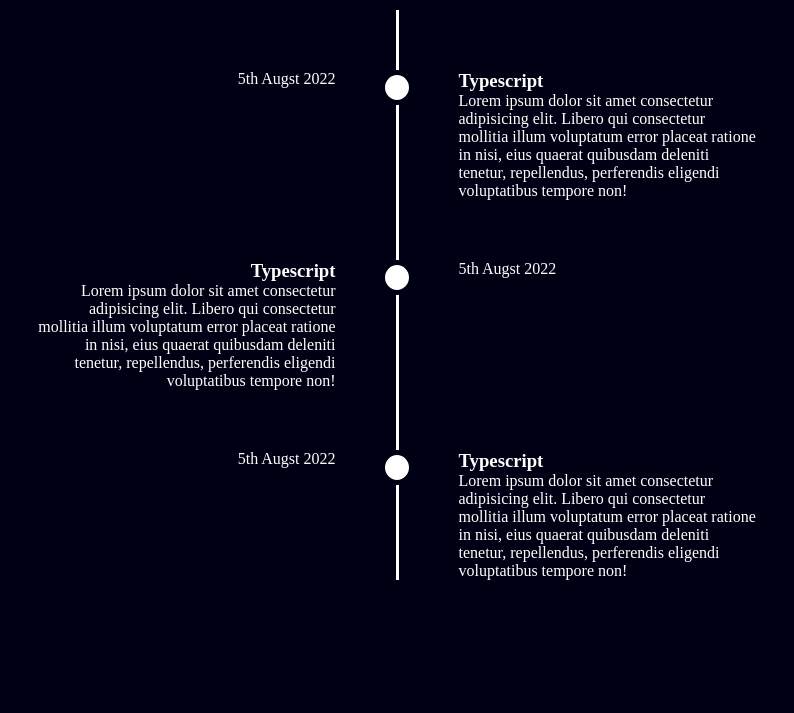
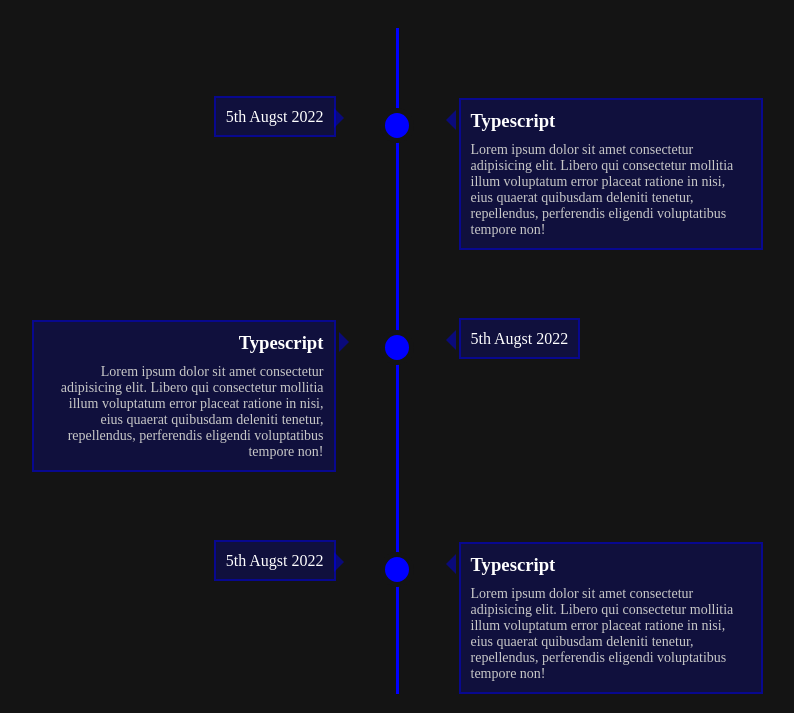
Before and after one commit to osbc2022/programming-language-timeline-website, a plain HTML site: page index.html in a window 1280 px wide. Shown: the part 87-800 px from the top of the page, without its empty margins (243-1037 px from the left). Drawn offline with Linux system fonts and the light colour scheme.

Commit message:
BREAK THOUGH: changed the ui of the site

```diff
--- a/css/index.css
+++ b/css/index.css
@@ -5,31 +5,77 @@
     text-decoration: none;
 }
 :root{
-    --bg : rgba(0,0,20,1);
+    --bg : rgba(20,20,20,1);
 }
 body{
     background-color: var(--bg);
     color: white;
 }
 .heading{
-    margin:30px
+    margin:30px;
+    color: orange;
 }
 .timeline{
     display: flex;
     justify-content: center;
 }
 .timeline .date{
-    /* text-align: right; */
-    width: 300px;
-    margin-top: 60px;
+    width: 304px;
+    margin-top: 80px;
+}
+.timeline .date span{
+    position: relative;
+    background-color: rgba(0,0,225,0.2);
+    border:2px solid rgba(0,0,225,0.5);
+    padding: 10px;
+}
+.timeline .date .left::before{
+    position: absolute;
+    border: 10px solid transparent;
+    left: -25px;
+    content: " ";
+    border-right-color: rgba(0,0,225,0.5);
+}
+.timeline .date .right::before{
+    position: absolute;
+    border: 10px solid transparent;
+    right: -20px;
+    content: " ";
+    border-left-color: rgba(0,0,225,0.5);
 }
 .timeline .content{
-    /* text-align: left; */
     width: 300px;
-    margin-top: 60px;
+    position: relative;
+    margin-top: 70px;
+    background-color: rgba(0,0,225,0.2);
+    border: 2px solid rgba(0,0,225,0.5);
+}
+.timeline .content .left::before{
+    position: absolute;
+    border: 10px solid transparent;
+    left: -25px;
+    content: " ";
+    border-right-color: rgba(0,0,225,0.5);
+}
+.timeline .content .right::before{
+    position: absolute;
+    border: 10px solid transparent;
+    right: -25px;
+    content: " ";
+    border-left-color: rgba(0,0,225,0.5);
+}
+.timeline .content h3{
+    margin: 10px;
+    margin-bottom: 10px;
+}
+.timeline .content p{
+    margin: 10px;
+    margin-top: 0;
+    color: rgba(200,200,200,1);
+    font-size: 14px;
 }
 .timeline .line{
-    background-color: white;
+    background-color: blue;
     width: 3px;
     margin-left: 60px;
     margin-right: 60px;
@@ -38,10 +84,11 @@ body{
     justify-content: center;
 }
 .timeline .line .dot{
-    background-color: white;
+    background-color: blue;
     border: 5px solid var(--bg);
     height: 5px;
     padding: 10px;
     border-radius: 50%;
-    margin-top: 60px;
+    margin-top: 80px;
+    color: blue;
 }
--- a/index.html
+++ b/index.html
@@ -23,17 +23,18 @@
   </head>
 <body>
     <div align="center" class="heading">
-        <h1>Programming language timeline</h1>
+        <h1>PROGRAMMING LANGUAGE</h1>
+        <i> 1999 - 2022</i>
     </div>
     <div class="timeline-holder">
 
         <div class="timeline">
-           <span class="date text-right">5th Augst 2022</span>
+           <span class="date text-right"><span class="right"> 5th Augst 2022 </span></span>
             <span class="line">
                 <div class="dot">.</div>
             </span>
             <span class="content">
-                <h3> Typescript </h3>
+                <h3 class="left"> Typescript </h3>
                 <p>
                 Lorem ipsum dolor sit amet consectetur adipisicing elit. Libero qui consectetur mollitia illum voluptatum error placeat ratione in nisi, eius quaerat quibusdam deleniti tenetur, repellendus, perferendis eligendi voluptatibus tempore non!
                 </p>
@@ -41,12 +42,12 @@
         </div>
 
         <div class="timeline flex-left">
-           <span class="date">5th Augst 2022</span>
+           <span class="date"><span class="left"> 5th Augst 2022 </span></span>
             <span class="line">
                 <div class="dot">.</div>
             </span>
             <span class="content text-right">
-                <h3> Typescript </h3>
+                <h3 class="right"> Typescript </h3>
                 <p>
                 Lorem ipsum dolor sit amet consectetur adipisicing elit. Libero qui consectetur mollitia illum voluptatum error placeat ratione in nisi, eius quaerat quibusdam deleniti tenetur, repellendus, perferendis eligendi voluptatibus tempore non!
                 </p>
@@ -54,12 +55,12 @@
         </div>
 
         <div class="timeline">
-           <span class="date text-right">5th Augst 2022</span>
+           <span class="date text-right"><span class="right"> 5th Augst 2022 </span></span>
             <span class="line">
                 <div class="dot">.</div>
             </span>
             <span class="content">
-                <h3> Typescript </h3>
+                <h3 class="left"> Typescript </h3>
                 <p>
                 Lorem ipsum dolor sit amet consectetur adipisicing elit. Libero qui consectetur mollitia illum voluptatum error placeat ratione in nisi, eius quaerat quibusdam deleniti tenetur, repellendus, perferendis eligendi voluptatibus tempore non!
                 </p>
```
